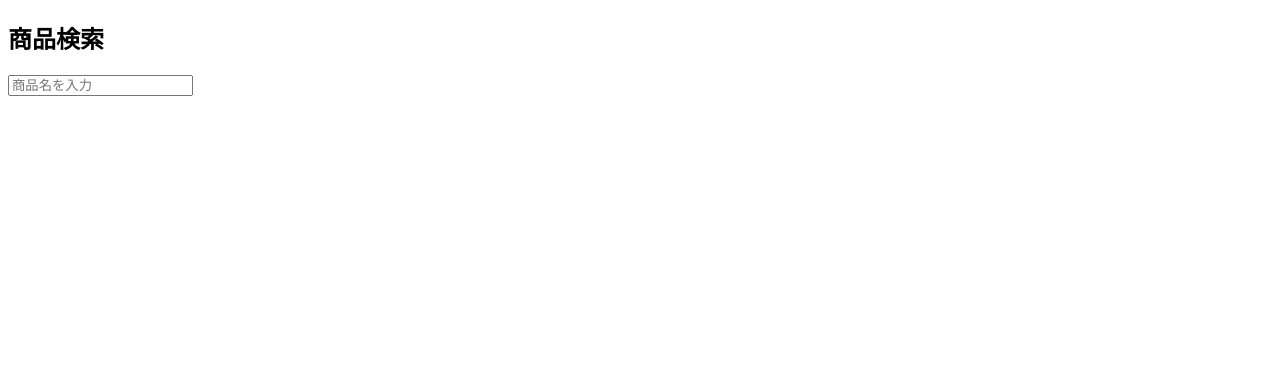
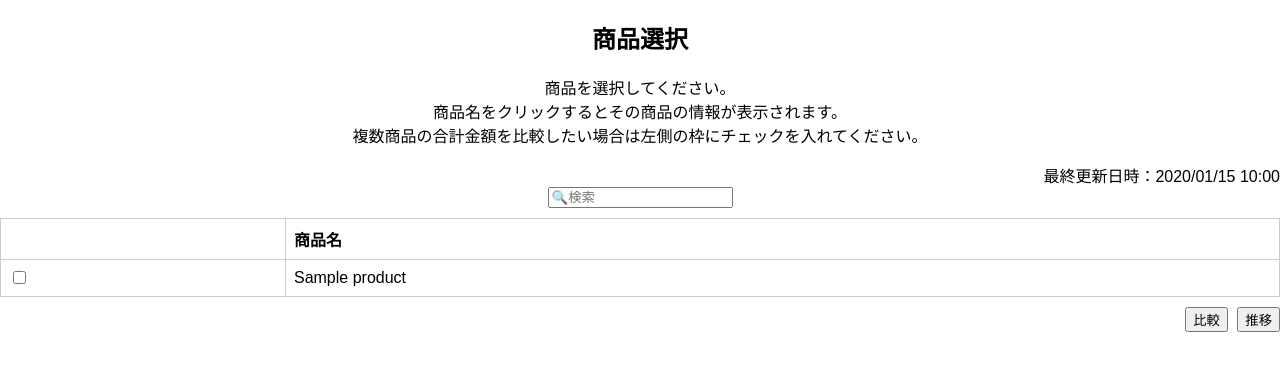
Before and after one commit to yabukilab/shimoda-a, a PHP site: page /select.html in a window 1280 px wide. Shown: the top 371 px of the page. Run offline with PHP 8.4, Linux system fonts and the light colour scheme; tables that the repository leaves empty hold one stand-in row (values such as "Sample post").

Commit message:
dbの接続変更による修正と表の表示，チェックボックス機能とチェックボックスの維持

```diff
--- a/htdocs/select.html
+++ b/htdocs/select.html
@@ -2,77 +2,130 @@
 <html lang="ja">
 <head>
   <meta charset="UTF-8">
-  <title>商品検索</title>
+  <title>商品選択</title>
+  <link rel="stylesheet" href="style.css">
   <style>
-    table { border-collapse: collapse; width: 100%; }
+    body { font-family: sans-serif; }
+    table { border-collapse: collapse; width: 100%; margin-top: 10px; }
     th, td { border: 1px solid #ccc; padding: 8px; text-align: left; }
-    img { height: 80px; }
-    .pagination { margin-top: 10px; }
-    .page-btn { margin: 0 5px; cursor: pointer; }
+    .search-container { margin-bottom: 10px; }
+    .button-area { margin-top: 10px; text-align: right; }
+    .button-area button { margin-left: 5px; }
   </style>
   <script>
-    let allResults = []; // 全検索結果を保持
-    let itemsPerPage = 10;
-    let currentPage = 1;
+    // URLのパラメータを元に選択状態を保持するために最初に取得
+    let selectedFromURL = [];
 
     function fetchProducts() {
       const keyword = document.getElementById('searchBox').value;
 
       const xhr = new XMLHttpRequest();
-      xhr.open("GET", "search.php?keyword=" + encodeURIComponent(keyword), true);
+      xhr.open("GET", "select.php?keyword=" + encodeURIComponent(keyword), true);
       xhr.onreadystatechange = function () {
         if (xhr.readyState === 4 && xhr.status === 200) {
-          allResults = JSON.parse(xhr.responseText);
-          currentPage = 1;
-          renderTable();
-          renderPagination();
+          const response = JSON.parse(xhr.responseText);
+          renderTable(response.products);
+          renderUpdateDate(response.latest_updated_at);
         }
       };
       xhr.send();
     }
 
-    function renderTable() {
+    function renderTable(data) {
       const tableDiv = document.getElementById("results");
-      let start = (currentPage - 1) * itemsPerPage;
-      let end = start + itemsPerPage;
-      let paginatedResults = allResults.slice(start, end);
 
-      let html = "<table><tr><th>選択</th><th>商品名</th><th>画像</th></tr>";
-      for (let item of paginatedResults) {
+      if (!Array.isArray(data)) {
+        tableDiv.innerHTML = "<p>データ形式が不正です</p>";
+        console.error("不正なデータ:", data);
+        return;
+      }
+
+      if (data.length === 0) {
+        tableDiv.innerHTML = "<p>商品が見つかりませんでした</p>";
+        return;
+      }
+
+      let html = "<table><tr><th></th><th>商品名</th></tr>";
+
+      for (let item of data) {
+        const isChecked = selectedFromURL.includes(item.id.toString()) ? "checked" : "";
         html += `<tr>
-          <td><input type='checkbox' name='product[]' value='${item.id}'></td>
+          <td><input type='checkbox' name='product[]' value='${item.id}' ${isChecked}></td>
           <td>${item.name}</td>
-          <td><img src='${item.image_url}' alt='商品画像'></td>
         </tr>`;
       }
+
       html += "</table>";
       tableDiv.innerHTML = html;
     }
 
-    function renderPagination() {
-      const pageDiv = document.getElementById("pagination");
-      let totalPages = Math.ceil(allResults.length / itemsPerPage);
-      let html = "";
+    function renderUpdateDate(datetime) {
+      const updateDiv = document.getElementById("updateDate");
+      if (datetime) {
+        const date = new Date(datetime);
+        const formatted = date.getFullYear() + '/' +
+          String(date.getMonth() + 1).padStart(2, '0') + '/' +
+          String(date.getDate()).padStart(2, '0') + ' ' +
+          String(date.getHours()).padStart(2, '0') + ':' +
+          String(date.getMinutes()).padStart(2, '0');
+        updateDiv.textContent = "最終更新日時：" + formatted;
+      } else {
+        updateDiv.textContent = "最終更新日時：取得できません";
+      }
+    }
 
-      for (let i = 1; i <= totalPages; i++) {
-        html += `<span class='page-btn' onclick='goToPage(${i})'>${i}</span>`;
+    function handleCompare() {
+      const checkboxes = document.querySelectorAll("input[name='product[]']:checked");
+      const selectedIds = Array.from(checkboxes).map(cb => cb.value);
+
+      if (selectedIds.length === 0) {
+        alert("商品を1つ以上選択してください。");
+        return;
       }
 
-      pageDiv.innerHTML = html;
+      if (selectedIds.length === 1) {
+        window.location.href = `details.html?id=${selectedIds[0]}`;
+      } else {
+        const params = selectedIds.map((id, index) => `id${index + 1}=${id}`).join("&");
+        window.location.href = `sum.php?${params}`;
+      }
     }
 
-    function goToPage(page) {
-      currentPage = page;
-      renderTable();
+    // チェック状態復元用URLパラメータ処理
+    function extractSelectedIdsFromURL() {
+      const params = new URLSearchParams(window.location.search);
+      selectedFromURL = [];
+      for (const [key, value] of params.entries()) {
+        if (/^id\d+$/.test(key)) {
+          selectedFromURL.push(value);
+        }
+      }
     }
 
-    window.onload = fetchProducts;
+    window.onload = function () {
+      extractSelectedIdsFromURL();
+      fetchProducts();
+    };
   </script>
 </head>
 <body>
-  <h2>商品検索</h2>
-  <input type="text" id="searchBox" onkeyup="fetchProducts()" placeholder="商品名を入力">
+  <h2>商品選択</h2>
+  <p>商品を選択してください。<br>
+    商品名をクリックするとその商品の情報が表示されます。<br>
+    複数商品の合計金額を比較したい場合は左側の枠にチェックを入れてください。
+  </p>
+
+  <div id="updateDate" style="text-align: right;">最終更新日時：取得中...</div>
+
+  <div class="search-container">
+    <input type="text" id="searchBox" onkeyup="fetchProducts()" placeholder="🔍検索">
+  </div>
+
   <div id="results"></div>
-  <div id="pagination" class="pagination"></div>
+
+  <div class="button-area">
+    <button onclick="handleCompare()">比較</button>
+    <button onclick="location.href='suii.php'">推移</button>
+  </div>
 </body>
 </html>
--- a/htdocs/select.php
+++ b/htdocs/select.php
@@ -1,21 +1,29 @@
 <?php
-header('Content-Type: application/json');
+require_once 'db.php'; // DB接続とエスケープ関数h()を利用
 
-$pdo = new PDO('mysql:host=localhost;dbname=supermarket', 'user', 'pass');
-$pdo->setAttribute(PDO::ATTR_ERRMODE, PDO::ERRMODE_EXCEPTION);
+header("Content-Type: application/json; charset=UTF-8");
 
-$keyword_raw = isset($_GET['keyword']) ? $_GET['keyword'] : '';
-$keyword = mb_convert_kana($keyword_raw, 'C', 'UTF-8');
+try {
+  $keyword = $_GET['keyword'] ?? '';
 
-if (trim($keyword) === '') {
-    $stmt = $pdo->query("SELECT id, name, image_url FROM products");
-} else {
-    $like = '%' . $keyword . '%';
-    $stmt = $pdo->prepare("SELECT id, name, image_url FROM products WHERE
-        CONVERT(name USING utf8mb4) LIKE ? OR
-        CONVERT(mb_convert_kana(name, 'C')) LIKE ?");
-    $stmt->execute([$like, $like]);
+  $sql = "SELECT product_id, product_name FROM products WHERE product_name LIKE :keyword";
+  $stmt = $db->prepare($sql);
+  $stmt->bindValue(':keyword', '%' . $keyword . '%', PDO::PARAM_STR);
+  $stmt->execute();
+  $results = $stmt->fetchAll(PDO::FETCH_ASSOC);
+
+  $products = array_map(function($row) {
+    return ['id' => $row['product_id'], 'name' => $row['product_name']];
+  }, $results);
+
+  $latestStmt = $db->query("SELECT MAX(updated_at) AS latest FROM prices");
+  $latestRow = $latestStmt->fetch(PDO::FETCH_ASSOC);
+  $latestDate = $latestRow ? $latestRow['latest'] : null;
+
+  echo json_encode([
+    'products' => $products,
+    'latest_updated_at' => $latestDate
+  ]);
+} catch (PDOException $e) {
+  echo json_encode(['error' => '接続エラー: ' . h($e->getMessage())]);
 }
-
-$results = $stmt->fetchAll(PDO::FETCH_ASSOC);
-echo json_encode($results, JSON_UNESCAPED_UNICODE);
```
